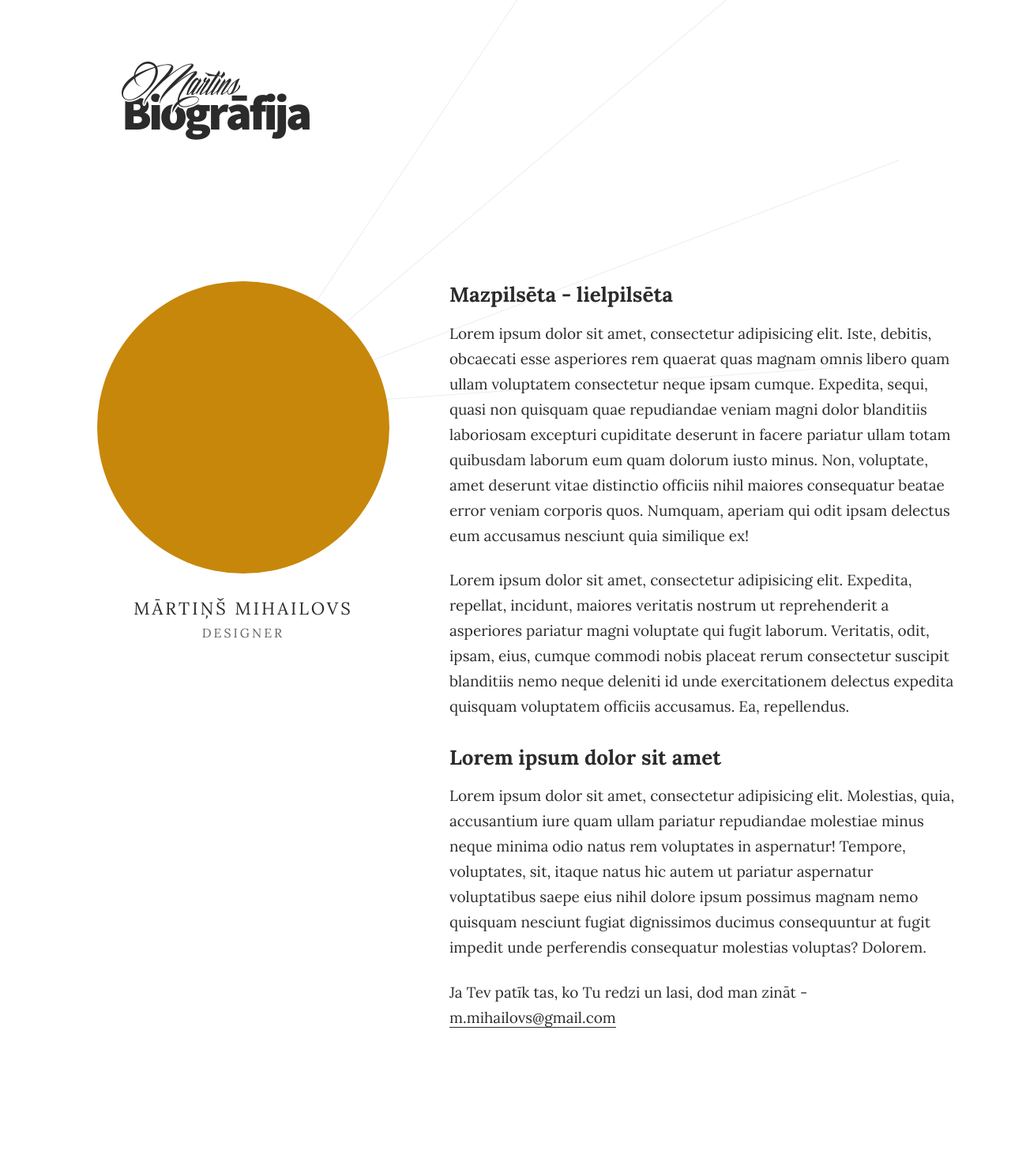
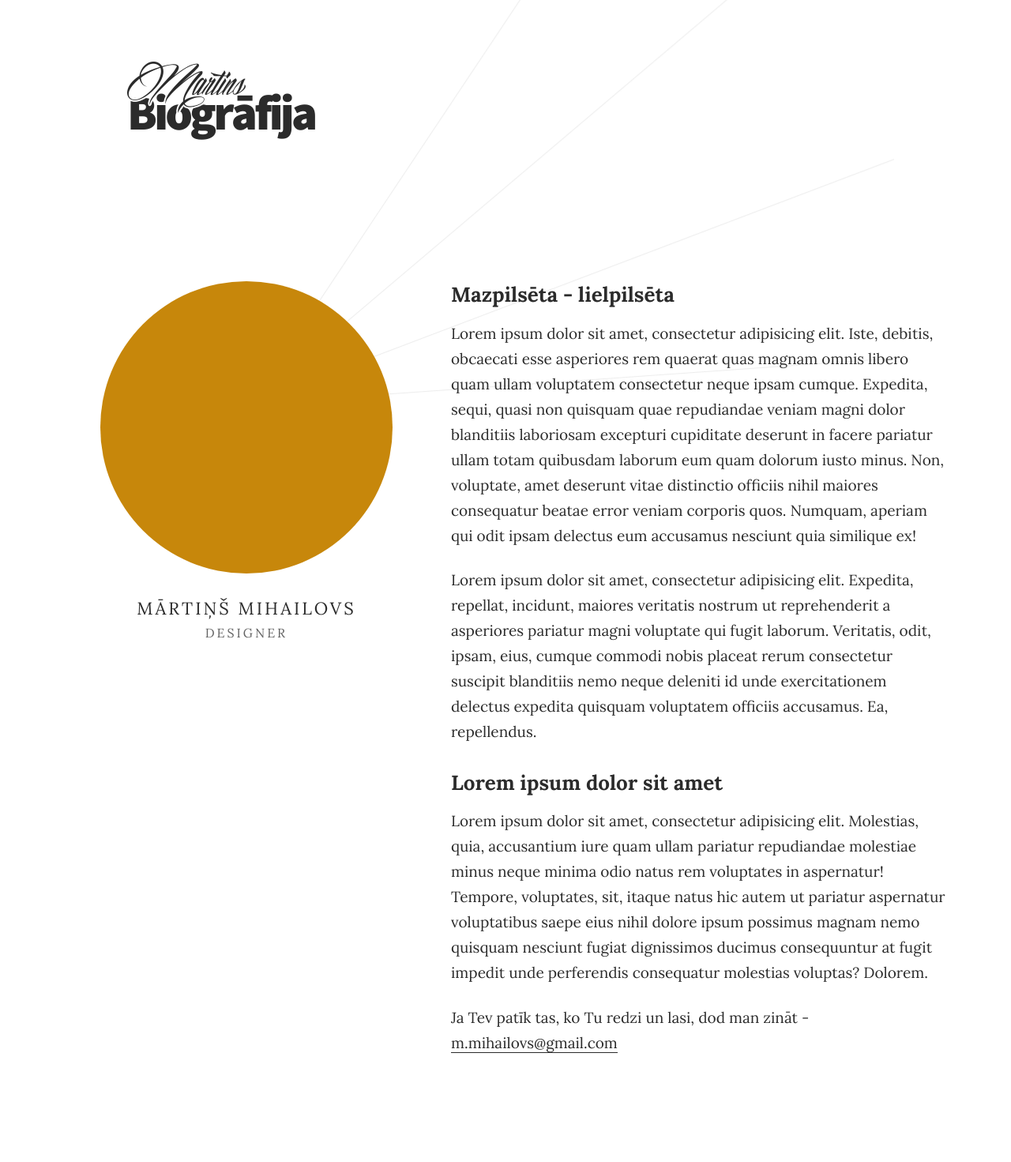
Before and after one commit to MartinsMihailovs/martinsmihailovs.com, a Jekyll site: the page built from bio.html, in a window 1280 px wide. Shown: the whole page at 79% size. Built offline with Jekyll 4.4.1, drawn with Linux system fonts in a browser that asks for light colours; Markdown is read by kramdown in place of the engine named in the settings; comment, search, counter and statistics services are not loaded; before the commit the page ends 1439 px from its top, so only the background shows below that.

Commit message:
Revert "Update grid - make post text 640px wide (old 630px)"
This reverts commit ec5dfdf954cbbac93c302a1b34785efdd58fe7ac.

```diff
--- a/css/style.css
+++ b/css/style.css
@@ -344,7 +344,7 @@ iframe {
 .page-width {
     margin: 0 auto;
 	width: 96%;
-	max-width: 52.4210em; /* 972px+12px+12px */
+	max-width: 51.789em; /* 958px+13px+13px */
 }
 
 @media (min-width: 600px) {
@@ -363,7 +363,7 @@ iframe {
 }
 
 .page-width .page-width {
-    margin: 0 -.6315em;
+    margin: 0 -.684em;
     max-width: none;
     width: auto;
 }
@@ -371,8 +371,8 @@ iframe {
 .small-1, .small-2, .small-3, .small-4, .small-5, .small-6, .small-7, .small-8, .small-9, .small-10, .small-11, .small-12, .medium-1, .medium-2, .medium-3, .medium-4, .medium-5, .medium-6, .medium-7, .medium-8, .medium-9, .medium-10, .medium-11, .medium-12, .large-1, .large-2, .large-3, .large-4, .large-5, .large-6, .large-7, .large-8, .large-9, .large-10, .large-11, .large-12, .xlarge-1, .xlarge-2, .xlarge-3, .xlarge-4, .xlarge-5, .xlarge-6, .xlarge-7, .xlarge-8, .xlarge-9, .xlarge-10, .xlarge-11, .xlarge-12 {
     float: left;
     min-height: 1px;
-    padding-right: .6315em;
-    padding-left: .6315em;
+    padding-right: .684em;
+    padding-left: .684em;
     width: 100%;
 }
 
```
